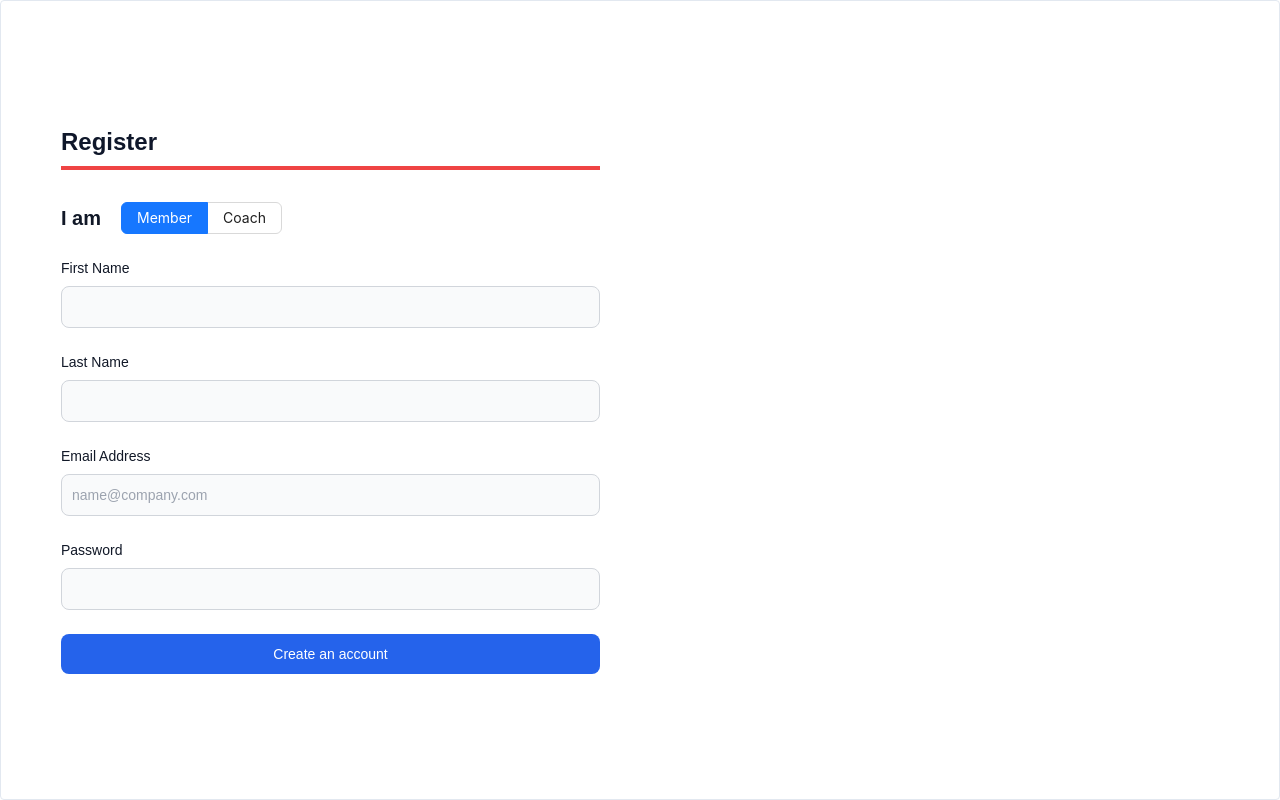
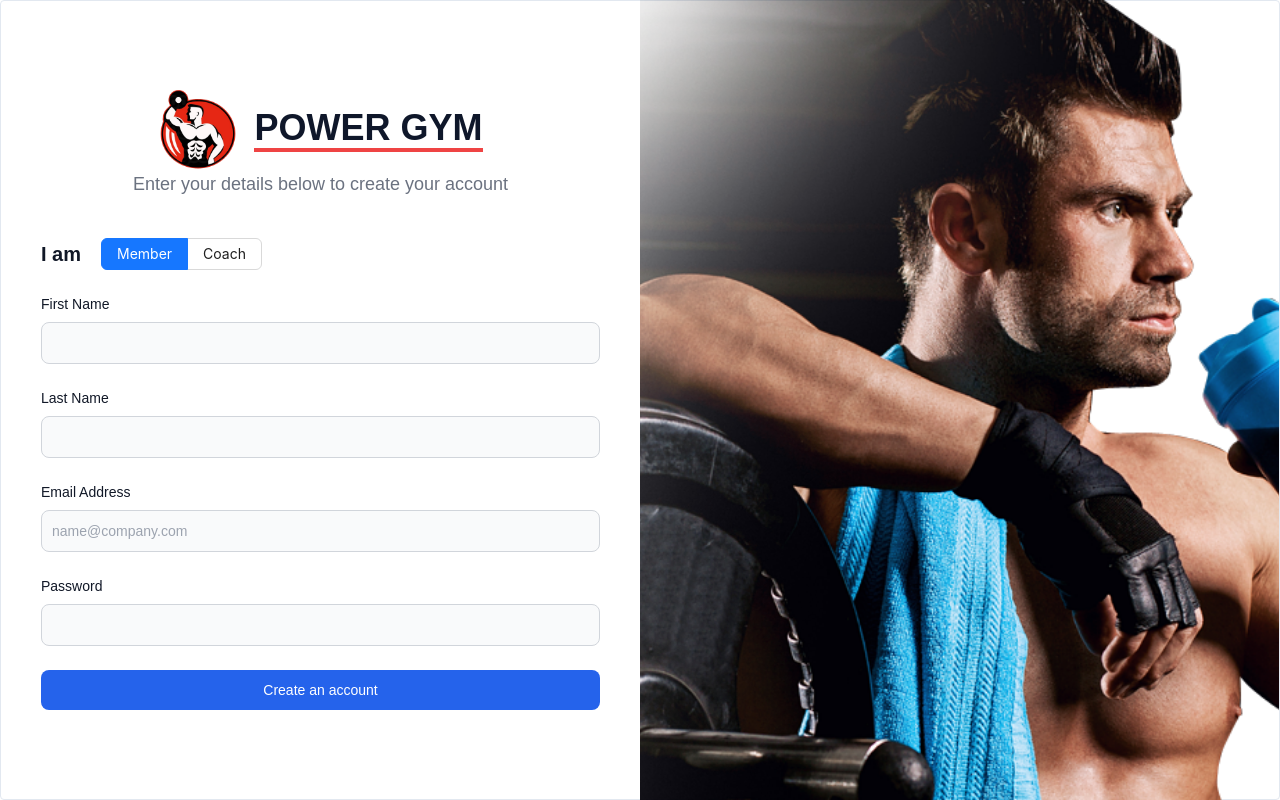
Before and after one commit to ThusharaSamaraweera/power-gym-frontend, a React (Vite) app: page /sign-up in a window 1280 px wide. Built offline with nearby package versions, Linux system fonts and the light colour scheme; no server answers.

Commit message:
add sign up image

```diff
--- a/src/pages/SignUp.tsx
+++ b/src/pages/SignUp.tsx
@@ -8,7 +8,7 @@ import { Radio } from "antd";
 const userRoleOptions = [
   { label: "Member", value: UserRoles.MEMBER },
   { label: "Coach", value: UserRoles.TRAINER },
-]
+];
 const SignUp = () => {
   const { isLoaded, signUp, setActive } = useSignUp();
   const [email, setEmail] = useState("");
@@ -81,15 +81,21 @@ const SignUp = () => {
 
   const handleOnChangeUser = (e: any) => {
     setUserRole(e.target.value);
-  }
+  };
 
   return (
-    <div className='border p-5 rounded h-screen w-full flex items-center'>
+    <div className='border rounded h-screen w-full flex items-center'>
       <div className='w-1/2 px-10'>
-        <h1 className='text-2xl mb-8 font-bold border-red-500 border-solid border-b-4 pb-2'>Register</h1>
+        <div className='flex gap-4 h-20 justify-center'>
+          <img src='/logo.png' alt='logo' className='w-20 h-auto' />
+          <div className='flex items-center'>
+            <div className='text-4xl font-bold border-red-500 border-solid border-b-4'>POWER GYM</div>
+          </div>
+        </div>
+        <div className='text-lg text-center mb-8 text-gray-500 font-medium pb-2'>Enter your details below to create your account</div>
         {!pendingVerification && (
           <form onSubmit={handleSubmit} className='space-y-4 md:space-y-6'>
-            <div className="flex gap-5 items-center">
+            <div className='flex gap-5 items-center'>
               <label className='block text-xl text-gray-900 font-semibold'>I am </label>
               <Radio.Group options={userRoleOptions} onChange={handleOnChangeUser} value={userRole} optionType='button' buttonStyle='solid' />
             </div>
@@ -170,6 +176,9 @@ const SignUp = () => {
           </div>
         )}
       </div>
+      <div className='w-1/2'>
+        <img src='/sign-up-image.png' alt='signup' className='h-screen w-full object-cover' />
+      </div>
     </div>
   );
 };
```
Also changed, not shown: public/logo.png (added), public/sign-up-image.png (added).
